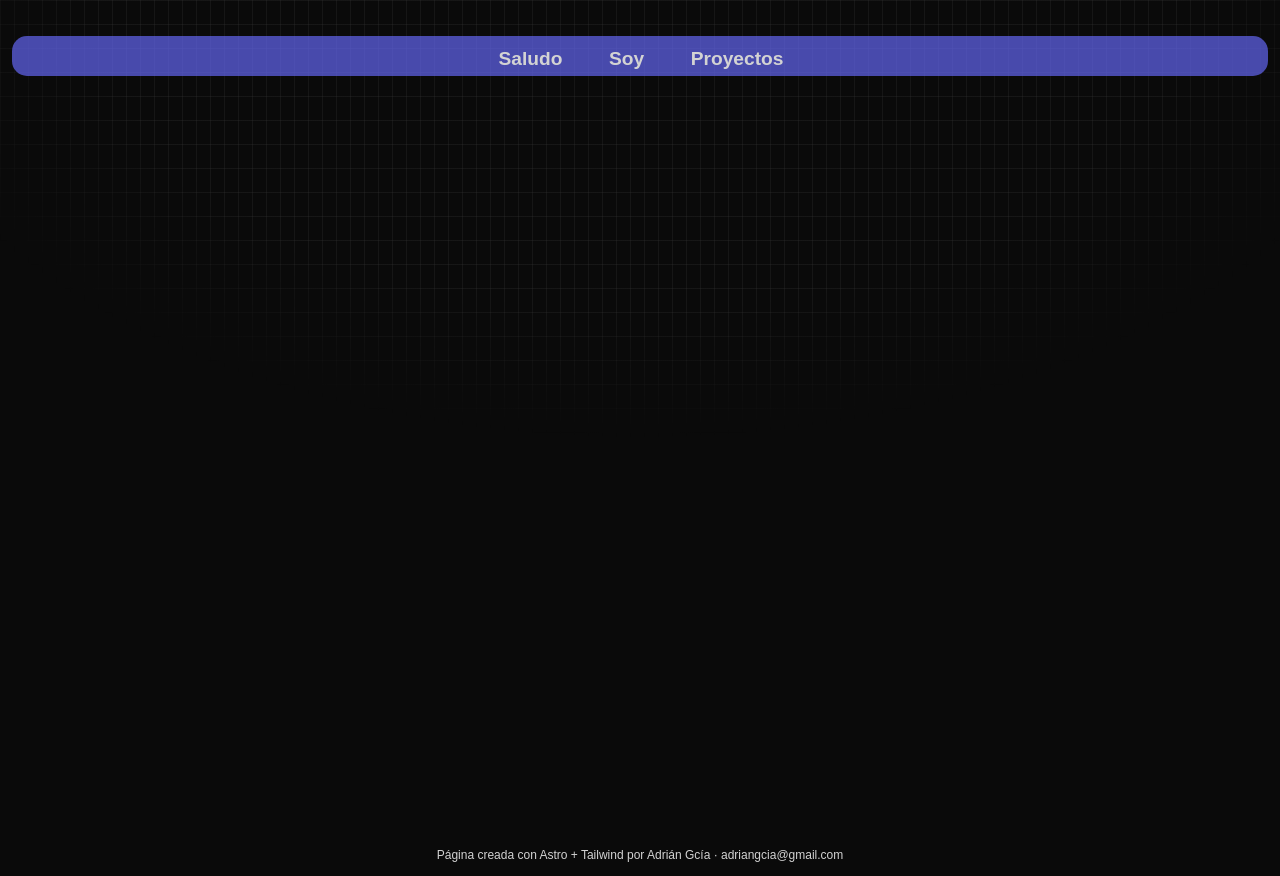
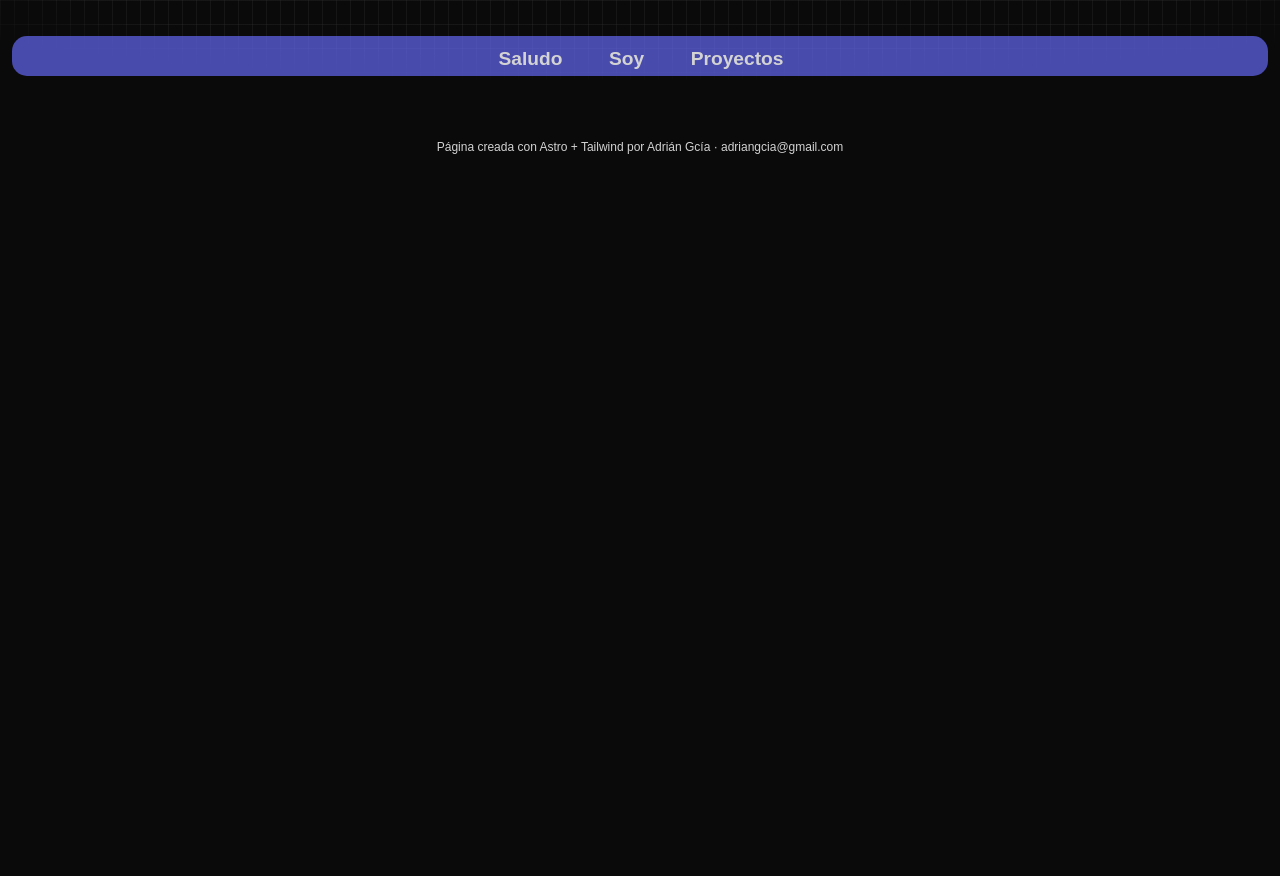
Before and after one commit to Adriangcia/adriangcia.com, an Astro site: page /contact in a window 1280 px wide. After the commit the page ends 800 px from the top, so only its background shows below. Built offline with nearby package versions, Linux system fonts and the light colour scheme; Astro itself is replaced by a stand-in of ours.

Commit message:
Otra prueba

```diff
--- a/src/layouts/BaseLayout.astro
+++ b/src/layouts/BaseLayout.astro
@@ -26,10 +26,10 @@ const { title, description } = Astro.props
 	<div class="absolute bottom-0 left-0 right-0 top-0 bg-[linear-gradient(to_right,#4f4f4f2e_1px,transparent_1px),linear-gradient(to_bottom,#4f4f4f2e_1px,transparent_1px)] bg-[size:14px_24px] [mask-image:radial-gradient(ellipse_60%_50%_at_50%_0%,#000_70%,transparent_100%)]" />
 
 		<Header/>
-		<section class="flex flex-col h-screen justify-between z-10">
+
 			<slot/>
 			<Footer />
-		</section>
+
 		<script>
 		const hamburgerElement = document.querySelector('.hamburger') as HTMLElement;
 		const navLinksElement = document.querySelector('.nav-links') as HTMLElement;
```
Also changed, not shown: README.md, 1 other file.
